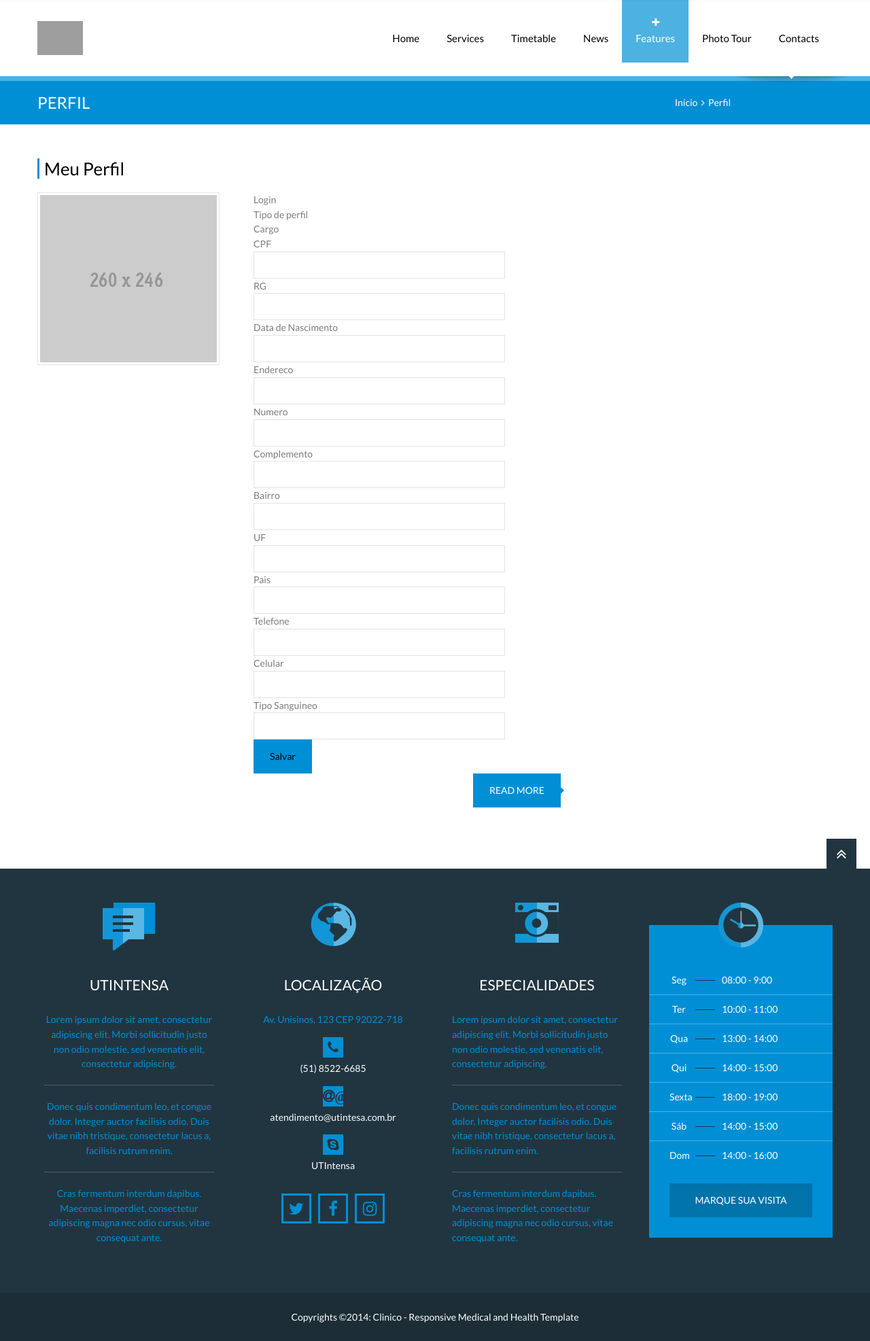
After one commit to caroldarski/utintensa, a Flask app: page /profile in a window 1280 px wide. The commit adds this page. Shown: the whole page at 68% size. Run offline with Flask 2, Linux system fonts and the light colour scheme; the visitor is signed in with stand-in values (Sample User, id 1); data comes from the database, SQL or seed files in the repository; some libraries are stand-ins or nearby versions; grey boxes are pictures that could not be loaded.

Commit message:
-> Criação da tela de login, dashboard e profile (profile ainda não funciona, só está colocando os campos na tela)

```diff
--- a/flaskapp/app/UTIntensa/forms.py
+++ b/flaskapp/app/UTIntensa/forms.py
@@ -1,7 +1,7 @@
 from flask.ext.wtf import Form
 from wtforms.fields import TextField, TextAreaField, SubmitField, PasswordField
 from wtforms.validators import DataRequired
-from models import db, User
+from models import db, User, Profile
 
 class ContactForm(Form):
   name = TextField("Name",  validators=[DataRequired("Please enter your name.")])
@@ -28,3 +28,27 @@ class SigninForm(Form):
     else:
       self.email.errors.append("Invalid e-mail or password")
       return False
+
+class ProfileForm(Form):
+  birthDate = TextField("Data de Nascimento", validators=[DataRequired("Por favor informe sua data de nascimento.")])
+  CPF = TextField("CPF", validators=[DataRequired("Por favor informe seu CPF")])
+  RG = TextField("RG", validators=[DataRequired("Por favor informe seu RG")])
+  address = TextField("Endereco", validators=[DataRequired("Por favor informe seu endereco")])
+  number = TextField("Numero", validators=[DataRequired("Por favor informe seu numero")])
+  additionalInformation = TextField("Complemento")
+  district = TextField("Bairro")
+  region = TextField("UF", validators=[DataRequired("Por favor informe sua UF")])
+  country = TextField("Pais", validators=[DataRequired("Por favor informe seu pais")])
+  telephone = TextField("Telefone", validators=[DataRequired("Por favor informe seu telefone")])
+  cellphone = TextField("Celular", validators=[DataRequired("Por favor informe seu telefone celular")])
+  profileType = TextField("Tipo de perfil")
+  role = TextField("Cargo")
+  bloodType = TextField("Tipo Sanguineo", validators=[DataRequired("Por favor informe seu tipo sanguineo")])
+  submit = SubmitField("Salvar")
+
+  def __init__(self, *args, **kwargs):
+    Form.__init__(self, *args, **kwargs)
+
+  def validate(self):
+    if not Form.validate(self):
+      return False
--- a/flaskapp/app/UTIntensa/routes.py
+++ b/flaskapp/app/UTIntensa/routes.py
@@ -1,8 +1,8 @@
 from UTIntensa import app
 from flask import render_template, request, flash, session, url_for, redirect
-from forms import ContactForm, SigninForm
+from forms import ContactForm, SigninForm, ProfileForm
 from flask.ext.mail import Message, Mail
-from models import db, User
+from models import db, User, Profile
 
 mail = Mail()
 
@@ -42,8 +42,23 @@ def contact():
   elif request.method == 'GET':
     return render_template('contact.html', form=form)
 
-@app.route('/profile')
+@app.route('/profile', methods=['GET', 'POST'])
 def profile():
+  form = ProfileForm()
+
+  if 'email' not in session:
+    return redirect(url_for('signin'))
+
+  user = User.query.filter_by(email = session['email']).first()
+  profile = Profile.query.filter_by(uid = user.uid).first()
+
+  if user is None:
+    return redirect(url_for('signin'))
+  else:
+    return render_template('profile.html', form=form)
+
+@app.route('/dashboard')
+def dashboard():
 
   if 'email' not in session:
     return redirect(url_for('signin'))
@@ -53,7 +68,7 @@ def profile():
   if user is None:
     return redirect(url_for('signin'))
   else:
-    return render_template('profile.html')
+    return render_template('dashboard.html')
 
 @app.route('/signin', methods=['GET', 'POST'])
 def signin():
--- a/flaskapp/app/UTIntensa/templates/login.html
+++ b/flaskapp/app/UTIntensa/templates/login.html
@@ -78,7 +78,7 @@
 										<div class="flash">{{ message }}</div>
 									{% endfor %}
 
-									<form class="text" action="{{ url_for('signin') }}" method=post>
+									<form class="text" action="{{ url_for('profile') }}" method=post>
 										{{ form.hidden_tag() }}
 
 										{{ form.email.label }}
--- /dev/null
+++ b/flaskapp/app/UTIntensa/templates/profile.html
@@ -0,0 +1,464 @@
+<!DOCTYPE html>
+<html>
+	<head>
+		<title>Clinico - Responsive Medical and Health Template</title>
+
+		<!-- metas -->
+		<meta charset="utf-8">
+		<meta name="author" content="http://themeforest.net/user/CreativeWS/portfolio">
+		<meta name="keywords" content="">
+		<meta name="description" content="">
+		<meta name="viewport" content="width=device-width, initial-scale=1.0, minimum-scale=1.0">
+		<!--/ metas -->
+
+		<!-- styles -->
+		<link rel="stylesheet" type="text/css" href="static/css/layerslider.css">
+		<link rel="stylesheet" type="text/css" href="static/css/fullwidth/skin.css">
+		<link rel="stylesheet" type="text/css" href="static/css/font-awesome.css">
+		<link rel="stylesheet" type="text/css" href="static/css/owl.carousel.css">
+		<link rel="stylesheet" type="text/css" href="static/css/jquery.fancybox.css">
+		<link rel="stylesheet" type="text/css" href="static/css/styles.css">
+		<link rel="stylesheet" type="text/css" href="static/css/color-blue.css">
+
+		<!--/ styles -->
+
+		<!--[if lt IE 9]><script src="static/js/html5.js"></script><![endif]-->
+	</head>
+
+	<body>
+		<div class="page">
+
+			<!-- page header -->
+			<header class="page-header main-page sticky">
+				<div class="sticky-wrapp">
+					<div class="sticky-container">
+						<!-- logo -->
+						<section id="logo" class="logo">
+							<div>
+								<a href="index.html"><img src="img/blue/logo.png" width="190" height="50" alt="Clinico"></a>
+							</div>
+						</section>
+						<!--/ logo -->
+
+						<!-- main nav -->
+						<nav class="main-nav">
+							<ul>
+								<li>
+									<a href="index.html"><i class="fa fa-plus"></i>Home</a>
+									<ul>
+										<li>
+											<a href="index.html">Medical Style</a>
+											<ul>
+												<li class="text">
+													<h2>Main Campus</h2>
+													<hr>
+													123 Fashion Avenue<br>New York, MO 265984
+													<hr>
+													203-284-2818<br>clinico@domain.com
+													<a href="#" class="more"><i class="fa fa-angle-double-right"></i></a>
+												</li>
+											</ul>
+										</li>
+										<li><a href="home-news.html">News Style</a></li>
+										<li><a href="wellness-home.html">Wellness Style</a></li>
+										<li><a href="home-one-page.html">Home Alternative</a></li>
+									</ul>
+								</li>
+								<li>
+									<a href="services.html"><i class="fa fa-plus"></i>Services</a>
+								</li>
+								<li>
+									<a href="timetable-week.html"><i class="fa fa-plus"></i>Timetable</a>
+									<ul>
+										<li><a href="timetable-month.html">Month View</a></li>
+										<li><a href="timetable-week.html">Week View</a></li>
+										<li><a href="timetable-list.html">List View</a></li>
+									</ul>
+								</li>
+								<li>
+									<a href="news-default.html"><i class="fa fa-plus"></i>News</a>
+									<ul>
+										<li><a href="news-four-columns.html">Four columns</a></li>
+										<li><a href="news-three-columns.html">Three columns</a></li>
+										<li><a href="news-two-columns.html">Two columns</a></li>
+										<li><a href="news-full-width.html">Full width</a></li>
+										<li><a href="news-blog-post.html">Blog post</a></li>
+									</ul>
+								</li>
+								<li class="right">
+									<a href="index.html" class="active"><i class="fa fa-plus"></i>Features</a>
+									<ul>
+										<li><a href="widgets.html">Various widgets</a></li>
+										<li>
+											<a href="#" class="active">Huge number of pages</a>
+											<ul>
+												<li><a href="about-us.html" class="active">About Us</a></li>
+												<li><a href="locations.html">Locations</a></li>
+												<li><a href="doctors.html">Our Doctors</a></li>
+												<li><a href="full-width-page.html">Full-Width Page</a></li>
+												<li><a href="page-with-sidebar.html">Page with Sidebar</a></li>
+												<li><a href="page-with-double-sidebar.html">Double Sidebars Page</a></li>
+												<li><a href="page-404.html">404 Page</a></li>
+												<li><a href="page-pricing-table.html">Pricing tables</a></li>
+											</ul>
+										</li>
+										<li>
+											<a href="feature-unlimited-color.html">Unlimited Color Variations</a>
+										</li>
+										<li><a href="responsive_and_retina_ready.html">Retina Ready & Responsive</a></li>
+										<li><a href="features-accordion.html">Styled Content Items</a></li>
+									</ul>
+								</li>
+								<li class="right">
+									<a href="photo-gallery.html"><i class="fa fa-plus"></i>Photo Tour</a>
+									<ul>
+										<li>
+											<a href="photo-four-filter.html">Four columns</a>
+											<ul>
+												<li><a href="photo-four-filter.html">With filter</a></li>
+												<li><a href="photo-four.html">Without filter</a></li>
+											</ul>
+										</li>
+										<li>
+											<a href="photo-three-filter.html">Three columns</a>
+											<ul>
+												<li><a href="photo-three-filter.html">With filter</a></li>
+												<li><a href="photo-three.html">Without filter</a></li>
+											</ul>
+										</li>
+										<li>
+											<a href="photo-two-filter.html">Two columns</a>
+											<ul>
+												<li><a href="photo-two-filter.html">With filter</a></li>
+												<li><a href="photo-two.html">Without filter</a></li>
+											</ul>
+										</li>
+										<li><a href="photo-one.html">One column</a></li>
+										<li><a href="photo-single.html">Single item</a></li>
+									</ul>
+								</li>
+								<li>
+									<a href="contacts.html"><i class="fa fa-plus"></i>Contacts</a>
+								</li>
+							</ul>
+						</nav>
+						<!--/ main nav -->
+
+						<!-- mobile nav -->
+						<nav id="mobile-main-nav" class="mobile-main-nav">
+							<i class="fa fa-bars"></i><a href="#" class="opener">Navigation</a>
+							<ul>
+								<li>
+									<i></i><a href="index.html" class="active">Home</a>
+									<ul>
+										<li>
+											<i></i><a href="index.html">Medical Style</a>
+											<ul>
+												<li class="text">
+													<h2>Main Campus</h2>
+													<hr>
+													<p>123 Fashion Avenue<br>New York, MO 265984</p>
+													<hr>
+													<p>203-284-2818<br>clinico@domain.com</p>
+													<a href="#" class="more fa fa-angle-double-right"></a>
+												</li>
+											</ul>
+										</li>
+										<li><a href="home-news.html">News Style</a></li>
+										<li><a href="wellness-home.html">Wellness Style</a></li>
+										<li><a href="home-one-page.html">Home Alternative</a></li>
+									</ul>
+								</li>
+								<li>
+									<a href="services.html">Servives</a>
+								</li>
+								<li>
+									<i></i><a href="timetable-week.html">Timetable</a>
+									<ul>
+										<li><a href="timetable-month.html">Month View</a></li>
+										<li><a href="timetable-week.html">Week View</a></li>
+										<li><a href="timetable-list.html">List View</a></li>
+									</ul>
+								</li>
+								<li>
+									<i></i><a href="news-default.html">News</a>
+									<ul>
+										<li><a href="news-four-columns.html">Four columns</a></li>
+										<li><a href="news-three-columns.html">Three columns</a></li>
+										<li><a href="news-two-columns.html">Two columns</a></li>
+										<li><a href="news-full-width.html">Full width</a></li>
+										<li><a href="news-blog-post.html">Blog post</a></li>
+									</ul>
+								</li>
+								<li>
+									<i></i><a href="index.html">Features</a>
+									<ul>
+										<li><a href="widgets.html">Various widgets</a></li>
+										<li>
+											<i></i><a href="#">Huge number of pages</a>
+											<ul>
+												<li><a href="about-us.html">About Us</a></li>
+												<li><a href="locations.html">Locations</a></li>
+												<li><a href="doctors.html">Our Doctors</a></li>
+												<li><a href="full-width-page.html">Full-Width Page</a></li>
+												<li><a href="page-with-sidebar.html">Page with Sidebar</a></li>
+												<li><a href="page-with-double-sidebar.html">Double Sidebars Page</a></li>
+												<li><a href="page-404.html">404 Page</a></li>
+												<li><a href="page-pricing-table.html">Pricing tables</a></li>
+											</ul>
+										</li>
+										<li>
+											<a href="feature-unlimited-color.html">Unlimited Color Variations</a>
+										</li>
+										<li><a href="responsive_and_retina_ready.html">Retina Ready & Responsive</a></li>
+										<li><a href="features-accordion.html">Styled Content Items</a></li>
+									</ul>
+								</li>
+								<li>
+									<i></i><a href="photo-gallery.html">Photo Tour</a>
+									<ul>
+										<li>
+											<i></i><a href="photo-four-filter.html">Four columns</a>
+											<ul>
+												<li><a href="photo-four-filter.html">With filter</a></li>
+												<li><a href="photo-four.html">Without filter</a></li>
+											</ul>
+										</li>
+										<li>
+											<i></i><a href="photo-three-filter.html">Three columns</a>
+											<ul>
+												<li><a href="photo-three-filter.html">With filter</a></li>
+												<li><a href="photo-three.html">Without filter</a></li>
+											</ul>
+										</li>
+										<li>
+											<i></i><a href="photo-two-filter.html">Two columns</a>
+											<ul>
+												<li><a href="photo-two-filter.html">With filter</a></li>
+												<li><a href="photo-two.html">Without filter</a></li>
+											</ul>
+										</li>
+										<li><a href="photo-one.html">One column</a></li>
+										<li><a href="photo-single.html">Single item</a></li>
+									</ul>
+								</li>
+								<li>
+									<a href="contacts.html">Contacts</a>
+								</li>
+							</ul>
+						</nav>
+						<!--/ mobile nav -->
+					</div>
+				</div>
+			</header>
+			<!--/ page header -->
+
+<!--/ HEADERS -->
+
+			<!-- page title -->
+			<section class="page-title">
+				<div class="grid-row clearfix">
+					<h1>Perfil</h1>
+
+					<nav class="bread-crumbs">
+						<a href="index.html">Início</a>&nbsp;&nbsp;<i class="fa fa-angle-right"></i>&nbsp;
+						<a href="#">Perfil</a>
+					</nav>
+				</div>
+			</section>
+			<!--/ page title -->
+
+			<main class="page-content">
+				<div class="grid-row">
+					<div class="grid-col grid-col-5">
+						<!-- philosophy -->
+						<section class="widget">
+							<div class="widget-title">Meu Perfil</div>
+							<div class="wpb_text_column wpb_content_element">
+								<div class="wpb_wrapper">
+									<img src="pic/our-phylosophy.jpg" width="260" height="246" alt="" class="alignleft">
+								   <div class="grid-col grid-col-4">
+									<h2>Login</h2>
+
+									<form class="text" action="{{ url_for('signin') }}" method=post>
+										{{ form.hidden_tag() }}
+
+										{{ form.profileType.label }}
+										{{ form.role.label }}
+
+										{{ form.CPF.label }}
+										{{ form.CPF }}
+
+										{{ form.RG.label }}
+										{{ form.RG }}
+
+										{{ form.birthDate.label }}
+										{{ form.birthDate }}
+
+										{{ form.address.label }}
+										{{ form.address }}
+
+										{{ form.number.label }}
+										{{ form.number }}
+
+										{{ form.additionalInformation.label }}
+										{{ form.additionalInformation }}
+
+										{{ form.district.label }}
+										{{ form.district }}
+
+										{{ form.region.label }}
+										{{ form.region }}
+
+										{{ form.country.label }}
+										{{ form.country }}
+
+										{{ form.telephone.label }}
+										{{ form.telephone }}
+
+										{{ form.cellphone.label }}
+										{{ form.cellphone }}
+
+										{{ form.bloodType.label }}
+										{{ form.bloodType }}
+
+										 <div class="wpb_button">
+											{{ form.submit }}
+										</div>
+									</form>
+								</div>
+								</div>
+								<button class="wpb_button wpb_wpb_button wpb_btn-arrow-right wpb_regularsize float-right">read more</button>
+							</div>
+						</section>
+						<!--/ philosophy -->
+					</div>
+					<hr>
+				</div>
+					</div>
+			</main>
+
+
+
+<!-- FOOTERS -->
+			<footer class="page-footer">
+				<a href="#" id="top-link" class="top-link"><i class="fa fa-angle-double-up"></i></a>
+
+				<div class="grid-row">
+					<div class="grid-col grid-col-3">
+						<!-- last news -->
+						<section class="widget-alt last-news">
+							<div class="widget-icon"></div>
+							<div class="widget-title">UTIntensa</div>
+							<ul>
+								<li>Lorem ipsum dolor sit amet, consectetur adipiscing elit. Morbi sollicitudin justo non odio molestie, sed venenatis elit, consectetur adipiscing.</li>
+								<li>Donec quis condimentum leo, et congue dolor. Integer auctor facilisis odio. Duis vitae nibh tristique, consectetur lacus a, facilisis rutrum enim.</li>
+								<li>Cras fermentum interdum dapibus. Maecenas imperdiet, consectetur adipiscing magna nec odio cursus, vitae consequat ante.</li>
+							</ul>
+						</section>
+						<!--/ last news -->
+					</div>
+
+					<div class="grid-col grid-col-3">
+						<!-- location -->
+						<section class="widget-alt location">
+							<div class="widget-icon"></div>
+							<div class="widget-title">Localização</div>
+							<address>Av. Unisinos, 123 CEP 92022-718</address>
+							<ul>
+								<li><i class="fa fa-phone"></i>(51) 8522-6685</li>
+								<li><i class="fa fa-at">@</i>atendimento@utintesa.com.br</li>
+								<li><i class="fa fa-skype"></i>UTIntensa</li>
+							</ul>
+							<nav>
+								<a href="#" class="fa fa-twitter"></a>
+								<a href="#" class="fa fa-facebook"></a>
+								<a href="#" class="fa fa-instagram"></a>
+							</nav>
+						</section>
+						<!--/ location -->
+					</div>
+					<div class="grid-col grid-col-3">
+						<!-- last news -->
+						<section class="widget-alt recent-posts">
+							<div class="widget-icon"></div>
+							<div class="widget-title">Especialidades</div>
+							<ul>
+								<li>Lorem ipsum dolor sit amet, consectetur adipiscing elit. Morbi sollicitudin justo non odio molestie, sed venenatis elit, consectetur adipiscing.</li>
+								<li>Donec quis condimentum leo, et congue dolor. Integer auctor facilisis odio. Duis vitae nibh tristique, consectetur lacus a, facilisis rutrum enim.</li>
+								<li>Cras fermentum interdum dapibus. Maecenas imperdiet, consectetur adipiscing magna nec odio cursus, vitae consequat ante.</li>
+							</ul>
+						</section>
+						<!--/ last news -->
+					</div>
+					<div class="grid-col grid-col-3">
+						<!-- work time -->
+						<section class="widget-alt work-time">
+							<div class="widget-icon"></div>
+							<dl>
+								<dt>Seg</dt>
+								<dd>08:00 - 9:00</dd>
+								<dt>Ter</dt>
+								<dd>10:00 - 11:00</dd>
+								<dt>Qua</dt>
+								<dd>13:00 - 14:00</dd>
+								<dt>Qui</dt>
+								<dd>14:00 - 15:00</dd>
+								<dt>Sexta</dt>
+								<dd>18:00 - 19:00</dd>
+								<dt>Sáb</dt>
+								<dd>14:00 - 15:00</dd>
+								<dt>Dom</dt>
+								<dd>14:00 - 16:00</dd>
+							</dl>
+							<a href="#" class="button">Marque sua visita</a>
+						</section>
+						<!--/ work time -->
+					</div>
+
+				</div>
+			</footer>
+			<!--/ page footer -->
+
+			<!-- copyrights -->
+			<div class="copyrights">Copyrights ©2014: Clinico - Responsive Medical and Health Template</div>
+			<!--/ copyrights -->
+
+		</div>
+
+		<!-- scripts -->
+		<script type="text/javascript" src="static/js/jquery.min.js"></script>
+		<script type="text/javascript" src="static/js/jquery-ui.min.js"></script>
+		<script type="text/javascript" src="static/js/jquery.migrate.min.js"></script>
+		<script type="text/javascript" src="static/js/owl.carousel.min.js"></script>
+		<script type="text/javascript" src="static/js/jquery.isotope.min.js"></script>
+		<script type="text/javascript" src="static/js/jquery.fancybox.pack.js"></script>
+		<script type="text/javascript" src="static/js/jquery.fancybox-media.js"></script>
+		<script type="text/javascript" src="static/js/jquery.flot.js"></script>
+		<script type="text/javascript" src="static/js/jquery.flot.pie.js"></script>
+		<script type="text/javascript" src="static/js/jquery.flot.categories.js"></script>
+		<script type="text/javascript" src="static/js/greensock.js"></script>
+		<script type="text/javascript" src="static/js/layerslider.transitions.js"></script>
+		<script type="text/javascript" src="static/js/layerslider.kreaturamedia.jquery.js"></script>
+
+	<!-- Superscrollorama -->
+		<script type="text/javascript" src="static/js/jquery.superscrollorama.js"></script>
+		<script type="text/javascript" src="static/js/TweenMax.min.js"></script>
+		<script type="text/javascript" src="static/js/TimelineMax.min.js"></script>
+	<!--/ Superscrollorama -->
+
+		<script type="text/javascript" src="static/js/jquery.ui.core.min.js"></script>
+		<script type="text/javascript" src="static/js/jquery.ui.widget.min.js"></script>
+		<script type="text/javascript" src="static/js/jquery.ui.tabs.min.js"></script>
+		<script type="text/javascript" src="static/js/jquery-ui-tabs-rotate.js"></script>
+		<script type="text/javascript" src="static/js/jquery.ui.accordion.min.js"></script>
+		<script type="text/javascript" src="static/js/jquery.tweet.js"></script>
+	<!-- EASYPIECHART -->
+		<script type="text/javascript" src="static/js/jquery.easypiechart.js"></script>
+	<!--/ EASYPIECHART -->
+		<script type="text/javascript" src="static/js/jquery.autocomplete.min.js"></script>
+		<script type="text/javascript" src="static/js/scripts.js"></script>
+		<!--/ scripts -->
+
+	</body>
+</html>
```
Also changed, not shown: flaskapp/app/UTIntensa/models.py (+21 -0 lines), flaskapp/app/UTIntensa/templates/dashboard.html (+33 -33 lines), 3 other files.
